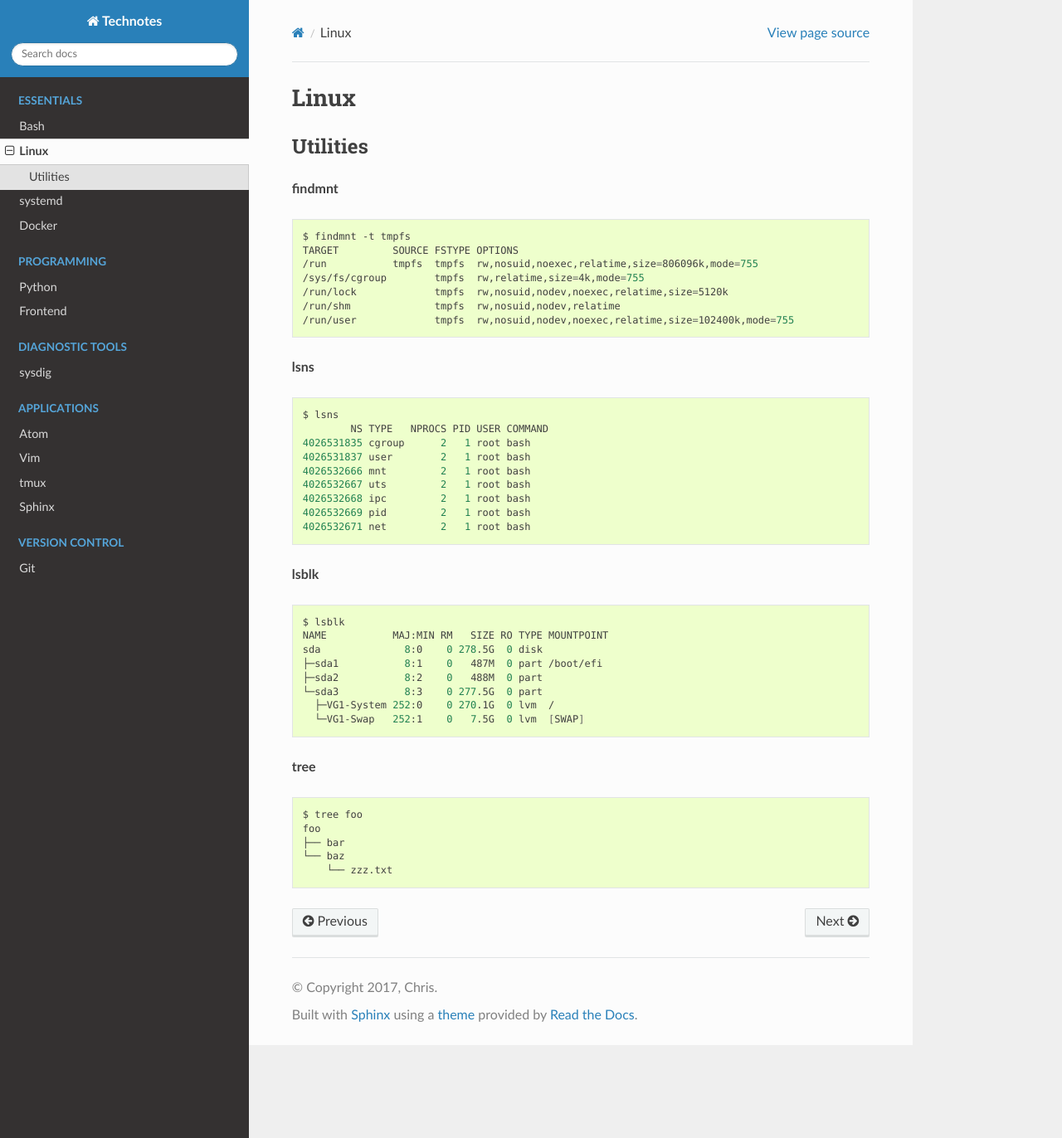
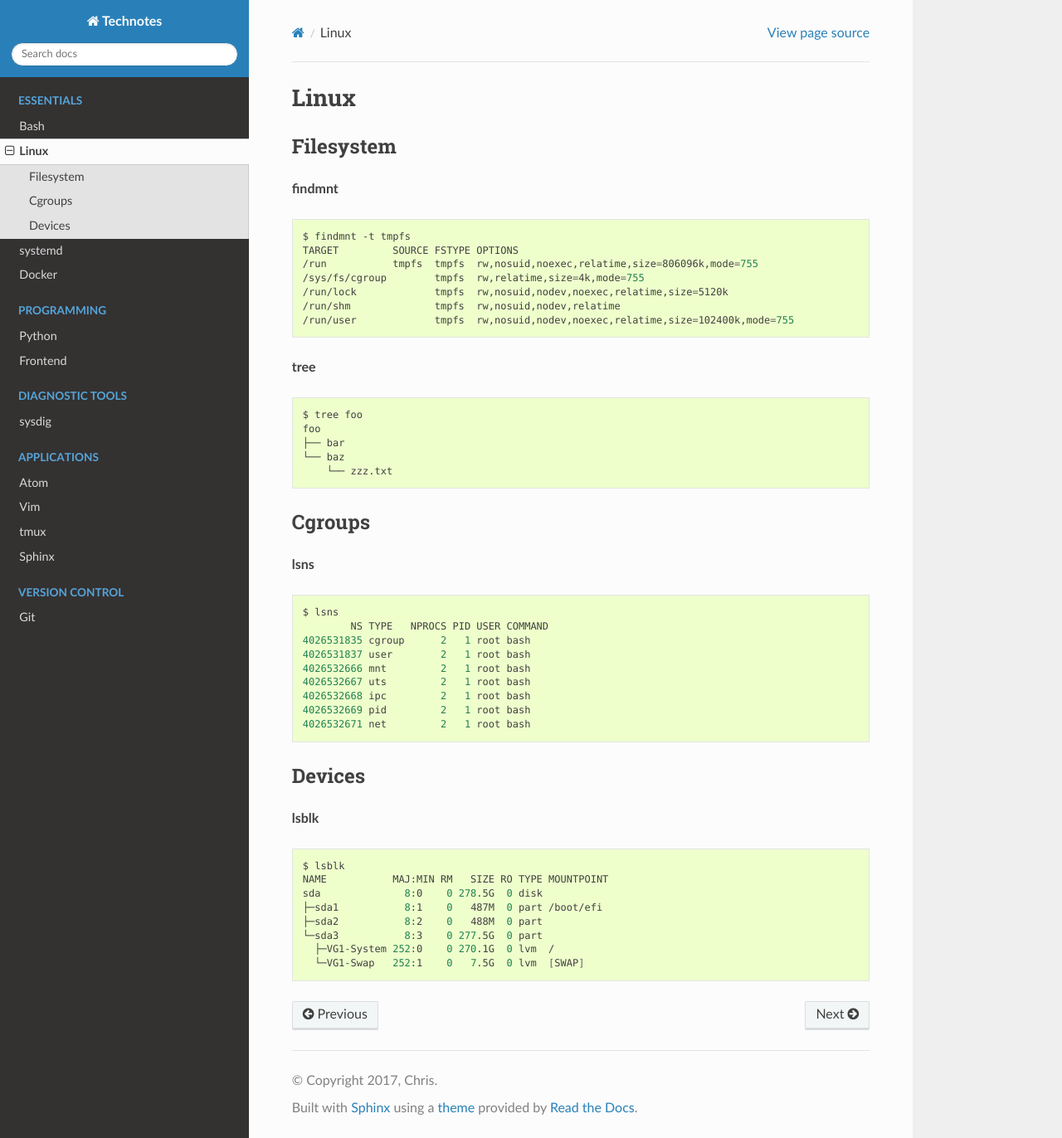
Before and after one commit to heterotopian/technotes, a Sphinx documentation site: the page built from source/linux.rst, in a window 1280 px wide and 1372 px high. Shown: the whole window at 83% size. Built offline with Sphinx 7.4.7 and the Read the Docs theme 2.0.0, drawn with Linux system fonts in a browser that asks for light colours.

Commit message:
Reorganize

```diff
--- a/source/linux.rst
+++ b/source/linux.rst
@@ -6,8 +6,8 @@ Linux
 
 .. highlight:: bash
 
-Utilities
-=========
+Filesystem
+==========
 
 :command:`findmnt` ::
 
@@ -18,6 +18,18 @@ Utilities
     /run/lock             tmpfs  rw,nosuid,nodev,noexec,relatime,size=5120k
     /run/shm              tmpfs  rw,nosuid,nodev,relatime
     /run/user             tmpfs  rw,nosuid,nodev,noexec,relatime,size=102400k,mode=755
+
+:command:`tree` ::
+
+    $ tree foo
+    foo
+    ├── bar
+    └── baz
+        └── zzz.txt
+
+
+Cgroups
+=======
 
 :command:`lsns` ::
 
@@ -31,6 +43,10 @@ Utilities
     4026532669 pid         2   1 root bash
     4026532671 net         2   1 root bash
 
+
+Devices
+=======
+
 :command:`lsblk` ::
 
     $ lsblk
@@ -41,11 +57,3 @@ Utilities
     └─sda3           8:3    0 277.5G  0 part
       ├─VG1-System 252:0    0 270.1G  0 lvm  /
       └─VG1-Swap   252:1    0   7.5G  0 lvm  [SWAP]
-
-:command:`tree` ::
-
-    $ tree foo
-    foo
-    ├── bar
-    └── baz
-        └── zzz.txt
```
